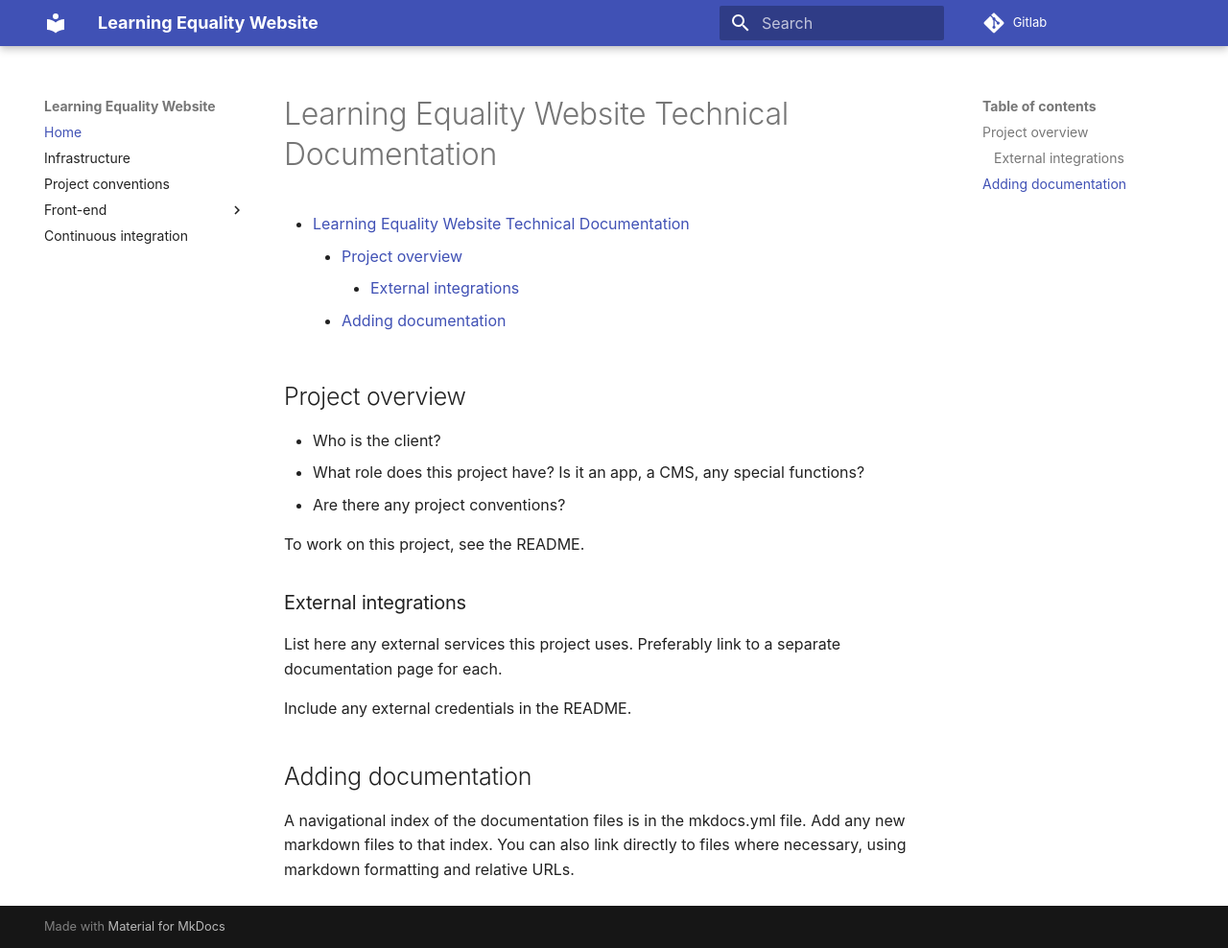
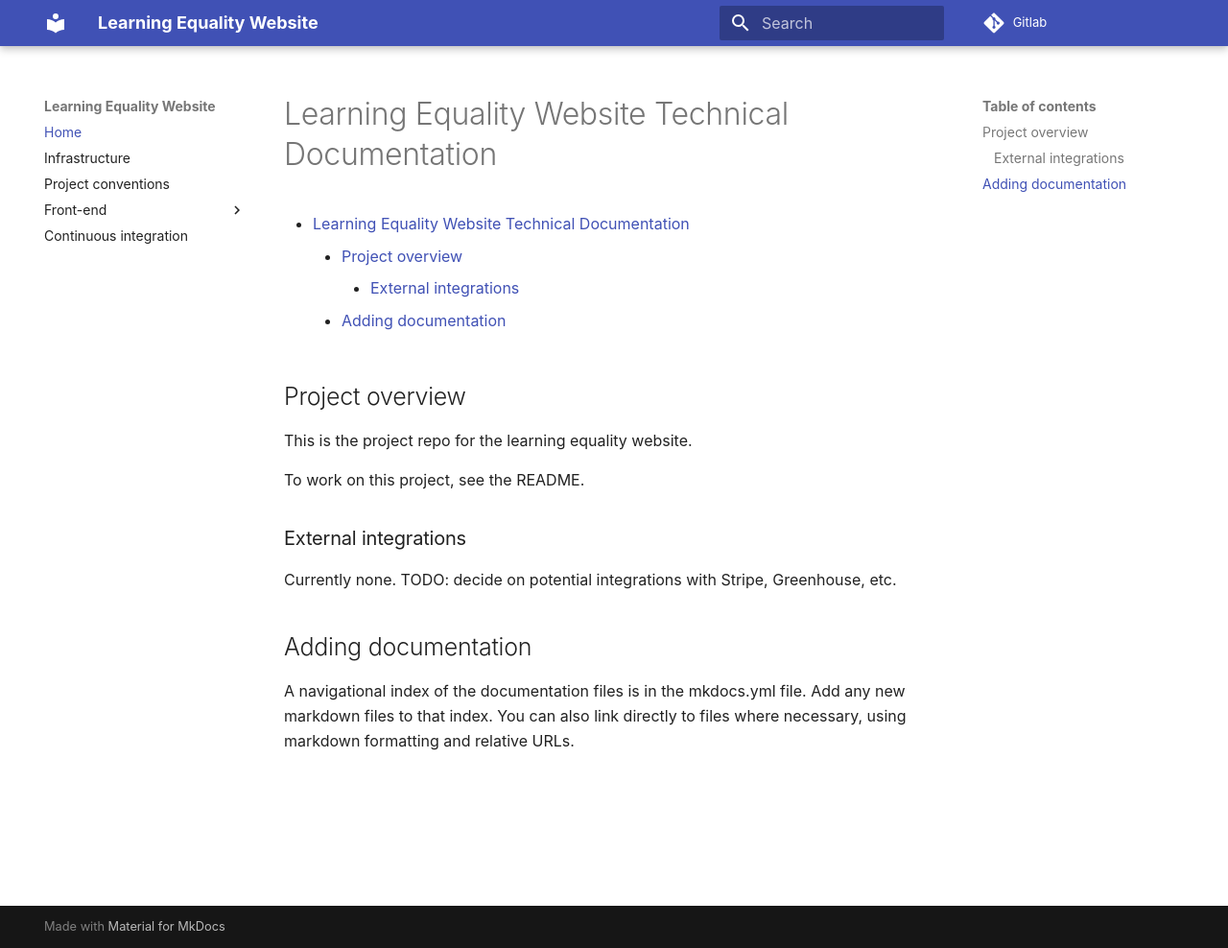
Before and after one commit to learningequality/learningequality.org-v2, an MkDocs documentation site: the page built from docs/index.md, in a window 1280 px wide and 988 px high. Shown: the whole window at 96% size. Built offline with MkDocs 1.6.1 and Material for MkDocs 9.7.7, drawn with Linux system fonts in a browser that asks for light colours; comment, search, counter and statistics services are not loaded.

Commit message:
tweaks to docs

```diff
--- a/docs/index.md
+++ b/docs/index.md
@@ -4,17 +4,13 @@
 
 ## Project overview
 
-- Who is the client?
-- What role does this project have? Is it an app, a CMS, any special functions?
-- Are there any project conventions?
+This is the project repo for the learning equality website.
 
 To work on this project, see the README.
 
 ### External integrations
 
-List here any external services this project uses. Preferably link to a separate documentation page for each.
-
-Include any external credentials in the README.
+Currently none. TODO: decide on potential integrations with Stripe, Greenhouse, etc.
 
 ## Adding documentation
 
```
Also changed, not shown: README.md (+16 -18 lines).
